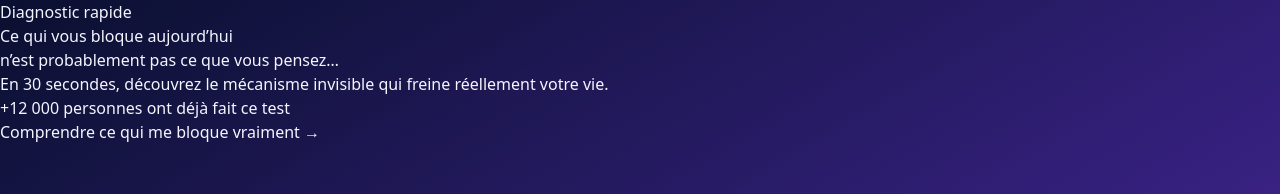
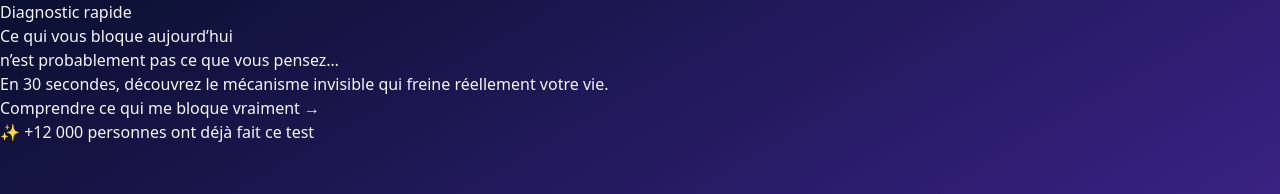
Before and after one commit to arnaudcrestey/Blocage-scan, a Next.js app: page / in a window 1280 px wide. Shown: the top 194 px of the page. Built offline with nearby package versions, Linux system fonts and the light colour scheme.

Commit message:
Update page.tsx

```diff
--- a/app/page.tsx
+++ b/app/page.tsx
@@ -64,9 +64,7 @@ export default function HomePage() {
               En 30 secondes, découvrez le mécanisme invisible qui freine réellement votre vie.
             </p>
 
-            <p className="text-xs text-indigo-200/70">
-              +12 000 personnes ont déjà fait ce test
-            </p>
+
 
             <button
               onClick={() => setStarted(true)}
@@ -74,6 +72,10 @@ export default function HomePage() {
             >
               Comprendre ce qui me bloque vraiment →
             </button>
+
+            <p className="text-xs text-indigo-200/70">
+              ✨ +12 000 personnes ont déjà fait ce test
+            </p>
 
           </div>
         ) : (
```
